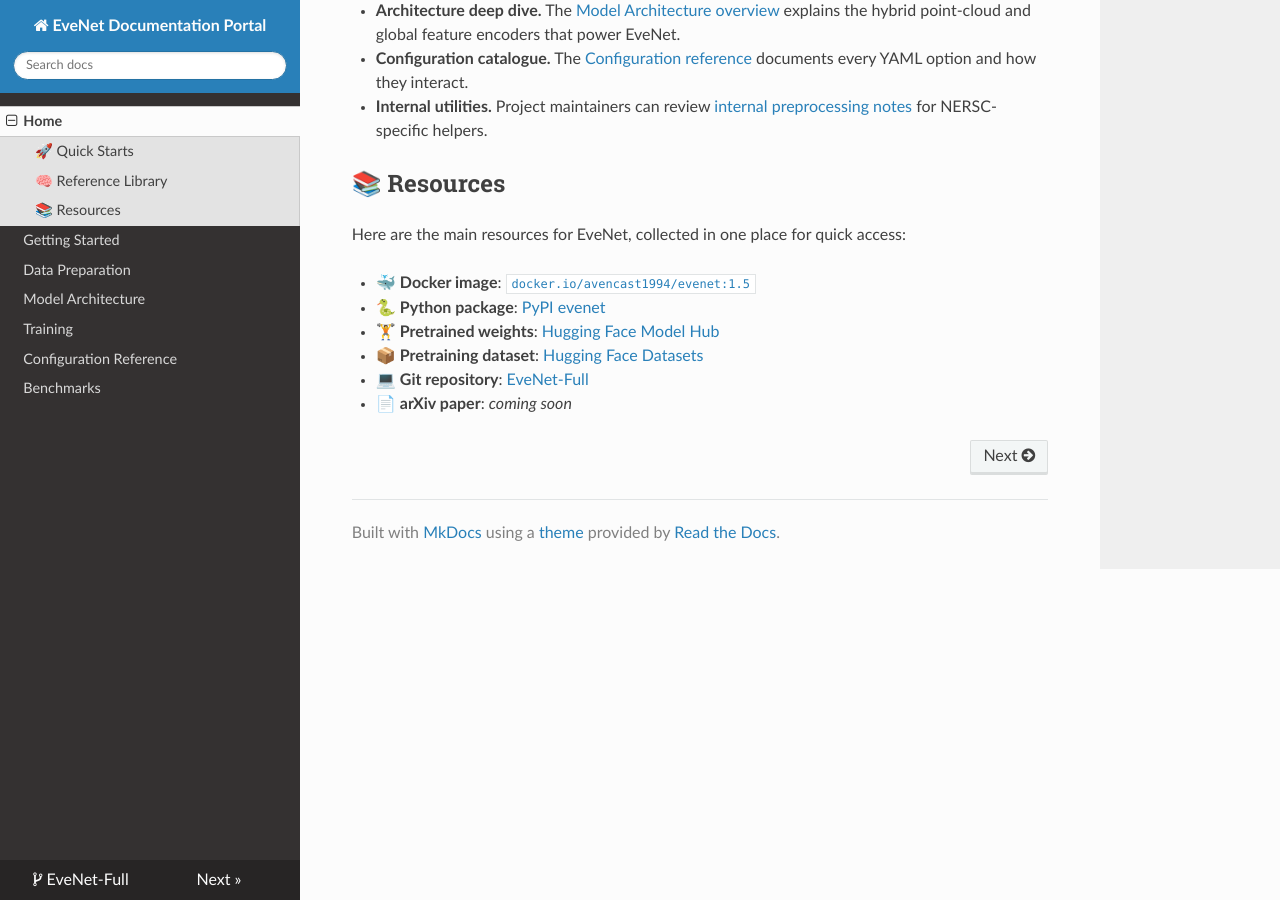
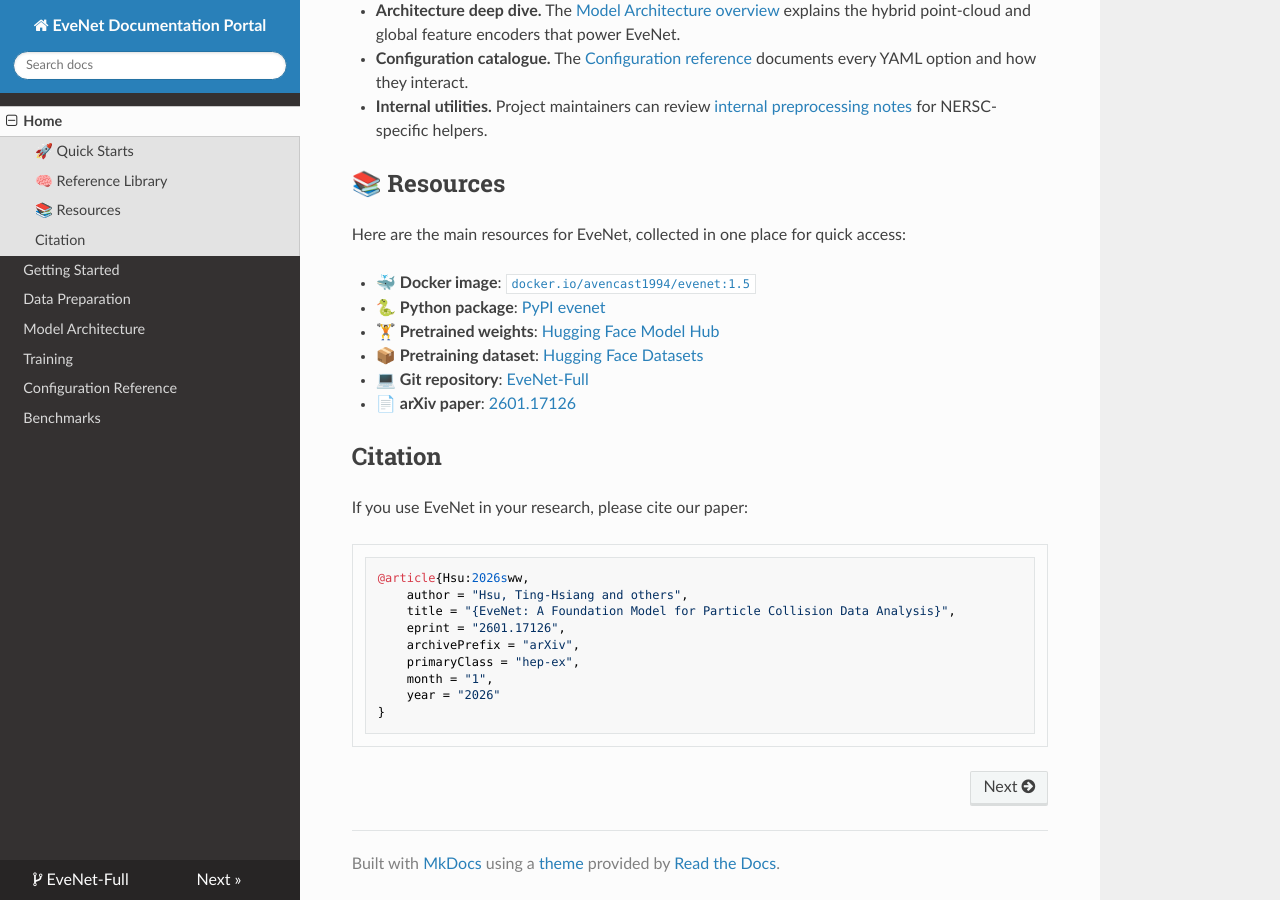
Before and after one commit to EveNet-HEP/EveNet-Full, an MkDocs documentation site: the page built from docs/index.md, in a window 1280 px wide and 900 px high, scrolled down 633 px. Built offline with MkDocs 1.6.1, drawn with Linux system fonts in a browser that asks for light colours; nearby versions of some CDN libraries.

Commit message:
add arXiv and citation

````diff
--- a/docs/index.md
+++ b/docs/index.md
@@ -27,4 +27,20 @@ Here are the main resources for EveNet, collected in one place for quick access:
 - 🏋️ **Pretrained weights**: [Hugging Face Model Hub](https://huggingface.co/Avencast/EveNet/tree/main)
 - 📦 **Pretraining dataset**: [Hugging Face Datasets](https://huggingface.co/datasets/Avencast/EveNet)
 - 💻 **Git repository**: [EveNet-Full](https://github.com/EveNet-HEP/EveNet-Full)
-- 📄 **arXiv paper**: *coming soon*
+- 📄 **arXiv paper**: [2601.17126](https://arxiv.org/abs/2601.17126)
+
+## Citation
+
+If you use EveNet in your research, please cite our paper:
+
+```bibtex
+@article{Hsu:2026sww,
+    author = "Hsu, Ting-Hsiang and others",
+    title = "{EveNet: A Foundation Model for Particle Collision Data Analysis}",
+    eprint = "2601.17126",
+    archivePrefix = "arXiv",
+    primaryClass = "hep-ex",
+    month = "1",
+    year = "2026"
+}
+```
````
